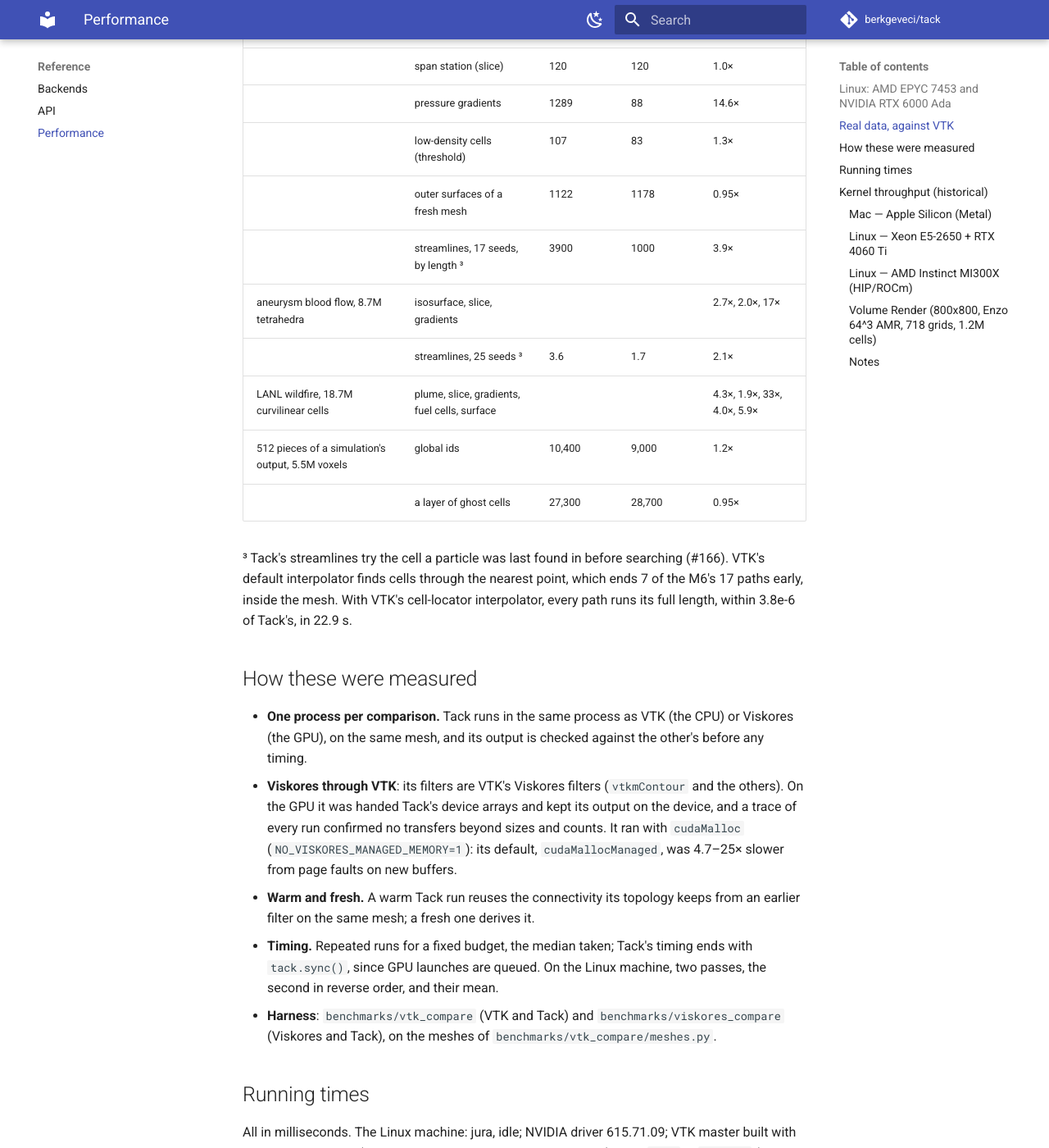
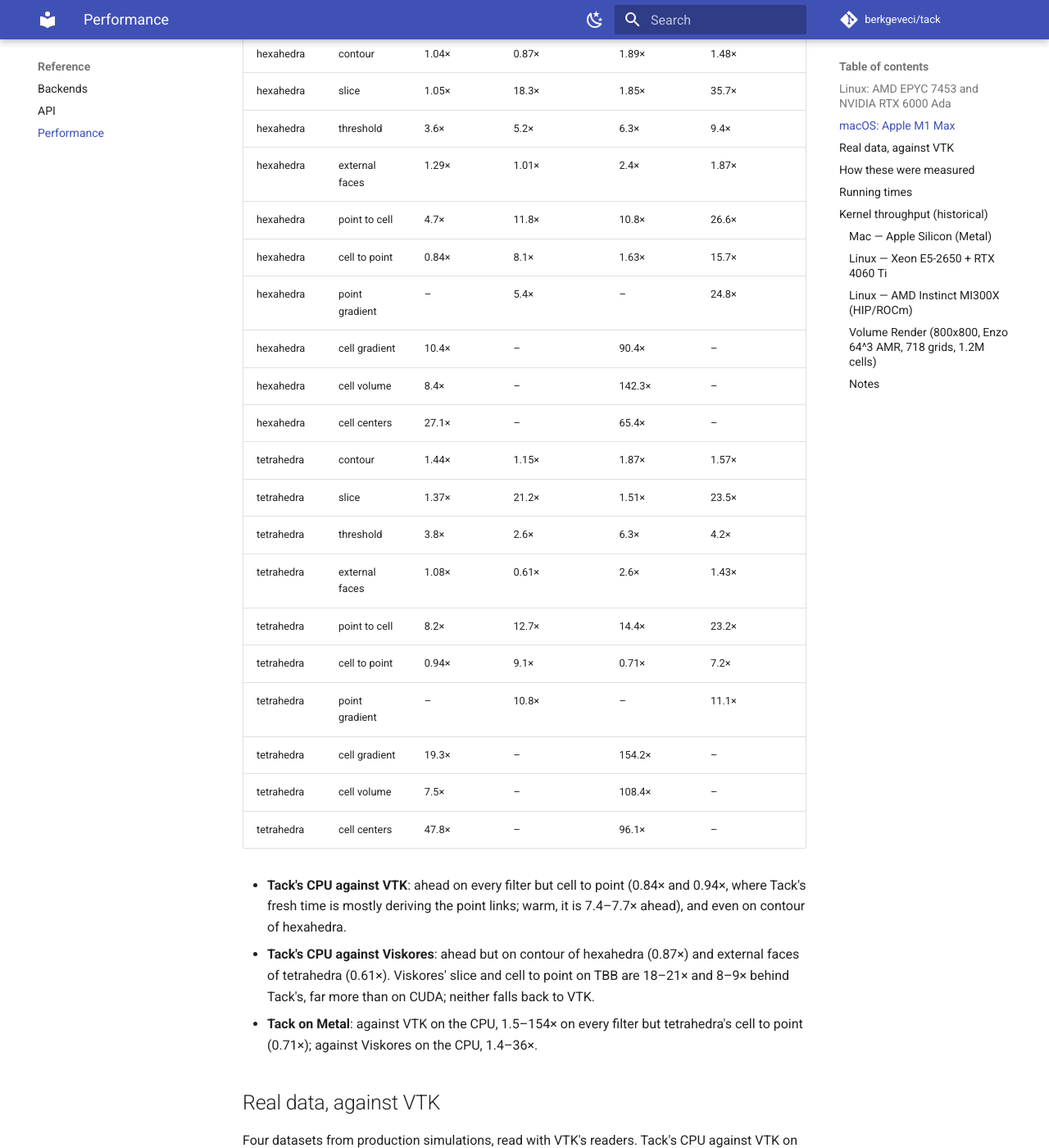
Before and after one commit to berkgeveci/tack, an MkDocs documentation site: the page built from docs/performance.md, in a window 1280 px wide and 1400 px high, scrolled down 2012 px. Shown: the whole window at 82% size. Built offline with MkDocs 1.6.1 and Material for MkDocs 9.7.7, drawn with Linux system fonts in a browser that asks for light colours; comment, search, counter and statistics services are not loaded; the version menu is left out; some of the changed text lies outside the part shown.

Commit message:
Performance page: the M1 Max, with Viskores on TBB and Tack on Metal
VTK master built with TBB and the Viskores 1.2.0 it bundles with its TBB
device, both on 8 threads, against Tack's CPU (8 threads) and Tack on Metal,
at 5M and 20M cells: a summary table of Tack's speedups (VTK / Tack CPU,
Viskores TBB / Tack CPU, VTK / Tack Metal, Viskores TBB / Tack Metal) after
the Linux one, and every running time at the bottom. Every Tack output
agrees with VTK's and Viskores'.

```diff
--- a/docs/performance.md
+++ b/docs/performance.md
@@ -1,7 +1,7 @@
 # Performance
 
-Tack's visualization filters against VTK on the CPU and Viskores on the GPU,
-on synthetic meshes and on real simulation data. Every Tack output is checked
+Tack's visualization filters against VTK and Viskores, on the CPU and the
+GPU, on synthetic meshes and on real simulation data. Every Tack output is checked
 against VTK's before its time counts: counts, sums of positions and values,
 areas and volumes.
 
@@ -51,6 +51,47 @@
 a week earlier (5M hexahedra's contour 5.4 → 7.8 ms), which is being looked
 into.
 
+## macOS: Apple M1 Max
+
+Unstructured grids of 20M hexahedra and of 20M tetrahedra. VTK on 8 CPU
+threads (TBB), Tack's CPU on 8 threads, Viskores 1.2.0 on 8 TBB threads,
+and Tack on the M1 Max's GPU through Metal. Viskores has no Metal device, so
+on the Mac it runs on the CPU, and its column against Tack on Metal compares
+the best each has here.
+
+| mesh | filter | VTK / Tack CPU | Viskores TBB / Tack CPU | VTK / Tack Metal | Viskores TBB / Tack Metal |
+|---|---|---|---|---|---|
+| hexahedra | contour | 1.04× | 0.87× | 1.89× | 1.48× |
+| hexahedra | slice | 1.05× | 18.3× | 1.85× | 35.7× |
+| hexahedra | threshold | 3.6× | 5.2× | 6.3× | 9.4× |
+| hexahedra | external faces | 1.29× | 1.01× | 2.4× | 1.87× |
+| hexahedra | point to cell | 4.7× | 11.8× | 10.8× | 26.6× |
+| hexahedra | cell to point | 0.84× | 8.1× | 1.63× | 15.7× |
+| hexahedra | point gradient | – | 5.4× | – | 24.8× |
+| hexahedra | cell gradient | 10.4× | – | 90.4× | – |
+| hexahedra | cell volume | 8.4× | – | 142.3× | – |
+| hexahedra | cell centers | 27.1× | – | 65.4× | – |
+| tetrahedra | contour | 1.44× | 1.15× | 1.87× | 1.57× |
+| tetrahedra | slice | 1.37× | 21.2× | 1.51× | 23.5× |
+| tetrahedra | threshold | 3.8× | 2.6× | 6.3× | 4.2× |
+| tetrahedra | external faces | 1.08× | 0.61× | 2.6× | 1.43× |
+| tetrahedra | point to cell | 8.2× | 12.7× | 14.4× | 23.2× |
+| tetrahedra | cell to point | 0.94× | 9.1× | 0.71× | 7.2× |
+| tetrahedra | point gradient | – | 10.8× | – | 11.1× |
+| tetrahedra | cell gradient | 19.3× | – | 154.2× | – |
+| tetrahedra | cell volume | 7.5× | – | 108.4× | – |
+| tetrahedra | cell centers | 47.8× | – | 96.1× | – |
+
+- **Tack's CPU against VTK**: ahead on every filter but cell to point
+  (0.84× and 0.94×, where Tack's fresh time is mostly deriving the point
+  links; warm, it is 7.4–7.7× ahead), and even on contour of hexahedra.
+- **Tack's CPU against Viskores**: ahead but on contour of hexahedra (0.87×)
+  and external faces of tetrahedra (0.61×). Viskores' slice and cell to
+  point on TBB are 18–21× and 8–9× behind Tack's, far more than on CUDA;
+  neither falls back to VTK.
+- **Tack on Metal**: against VTK on the CPU, 1.5–154× on every filter but
+  tetrahedra's cell to point (0.71×); against Viskores on the CPU, 1.4–36×.
+
 ## Real data, against VTK
 
 Four datasets from production simulations, read with VTK's readers. Tack's
@@ -92,7 +133,8 @@
   keeps from an earlier filter on the same mesh; a fresh one derives it.
 - **Timing.** Repeated runs for a fixed budget, the median taken; Tack's
   timing ends with `tack.sync()`, since GPU launches are queued. On the
-  Linux machine, two passes, the second in reverse order, and their mean.
+  Linux machine, two passes, the second in reverse order, and their mean;
+  on the Mac, one.
 - **Harness**: `benchmarks/vtk_compare` (VTK and Tack) and
   `benchmarks/viskores_compare` (Viskores and Tack), on the meshes of
   `benchmarks/vtk_compare/meshes.py`.
@@ -149,6 +191,57 @@
 Warm external faces were as slow as fresh in this run: the surface was
 recomputed on every call. Since then (#167) the topology keeps it, and a
 repeated call only carries the fields.
+
+The Mac: Apple M1 Max (8 performance and 2 efficiency cores, 64 GB), macOS
+26; VTK master (`5d3a65f159`) built with TBB, and the Viskores 1.2.0 it
+bundles, with its TBB device (`VISKORES_NUM_THREADS=8`); Tack `main` at
+`533c5da0` (2026-10-27), with #167 (warm external faces only carry
+the fields). One pass. Off the GPU, Viskores' times include VTK's conversion
+of its arrays to Viskores and of the result back, as every VTK filter that
+runs Viskores pays.
+
+| mesh | cells | filter | VTK | Tack CPU | Tack CPU, fresh | Viskores TBB | Tack Metal | Tack Metal, fresh |
+|---|---|---|---|---|---|---|---|---|
+| hexahedra | 5M | contour | 13.0 | 18.6 | 20.5 | 12.3 | 19.9 | 18.8 |
+| hexahedra | 5M | slice | 13.1 | 20.3 | 18.6 | 254 | 20.2 | 16.6 |
+| hexahedra | 5M | threshold | 41.2 | 13.5 | 13.1 | 51.1 | 16.6 | 12.8 |
+| hexahedra | 5M | external faces | 65.7 | 0.15 | 52.3 | 53.9 | 0.16 | 32.7 |
+| hexahedra | 5M | point to cell | 9.40 | 2.43 | 2.35 | 23.9 | 1.87 | 1.71 |
+| hexahedra | 5M | cell to point | 26.1 | 3.32 | 31.6 | 218 | 6.17 | 17.1 |
+| hexahedra | 5M | point gradient | – | 125 | 151 | 800 | 23.2 | 37.9 |
+| hexahedra | 5M | cell gradient | 133 | 11.8 | 11.3 | – | 4.05 | 2.67 |
+| hexahedra | 5M | cell volume | 421 | 51.1 | 51.1 | – | 7.47 | 5.79 |
+| hexahedra | 5M | cell centers | 76.8 | 3.25 | 3.22 | – | 2.82 | 2.19 |
+| tetrahedra | 5M | contour | 12.3 | 9.19 | 9.09 | 10.4 | 18.6 | 17.0 |
+| tetrahedra | 5M | slice | 10.5 | 9.72 | 10.3 | 142 | 20.4 | 17.1 |
+| tetrahedra | 5M | threshold | 28.5 | 9.20 | 9.93 | 19.3 | 12.4 | 9.58 |
+| tetrahedra | 5M | external faces | 56.5 | 0.16 | 57.7 | 32.4 | 0.13 | 26.7 |
+| tetrahedra | 5M | point to cell | 8.93 | 1.32 | 1.34 | 13.9 | 1.43 | 1.36 |
+| tetrahedra | 5M | cell to point | 13.3 | 1.89 | 14.3 | 127 | 6.67 | 20.8 |
+| tetrahedra | 5M | point gradient | – | 11.5 | 23.8 | 251 | 15.5 | 26.6 |
+| tetrahedra | 5M | cell gradient | 135 | 7.11 | 6.75 | – | 2.71 | 2.32 |
+| tetrahedra | 5M | cell volume | 187 | 24.8 | 25.2 | – | 5.78 | 3.80 |
+| tetrahedra | 5M | cell centers | 71.0 | 1.86 | 1.81 | – | 1.67 | 1.48 |
+| hexahedra | 20M | contour | 45.8 | 43.4 | 44.2 | 37.3 | 28.9 | 24.3 |
+| hexahedra | 20M | slice | 47.8 | 45.6 | 45.7 | 945 | 30.9 | 25.8 |
+| hexahedra | 20M | threshold | 157 | 43.5 | 43.7 | 233 | 27.2 | 25.1 |
+| hexahedra | 20M | external faces | 262 | 0.16 | 202 | 206 | 0.16 | 109 |
+| hexahedra | 20M | point to cell | 38.6 | 8.22 | 8.18 | 95.0 | 4.38 | 3.56 |
+| hexahedra | 20M | cell to point | 98.7 | 12.9 | 117 | 958 | 13.3 | 60.7 |
+| hexahedra | 20M | point gradient | – | 489 | 615 | 3307 | 80.0 | 133 |
+| hexahedra | 20M | cell gradient | 484 | 44.4 | 46.7 | – | 9.73 | 5.35 |
+| hexahedra | 20M | cell volume | 1692 | 203 | 200 | – | 13.3 | 11.9 |
+| hexahedra | 20M | cell centers | 304 | 11.7 | 11.2 | – | 7.15 | 4.65 |
+| tetrahedra | 20M | contour | 38.7 | 28.5 | 26.8 | 31.7 | 28.8 | 20.7 |
+| tetrahedra | 20M | slice | 36.7 | 27.1 | 26.8 | 571 | 31.7 | 24.3 |
+| tetrahedra | 20M | threshold | 106 | 29.0 | 27.7 | 72.2 | 24.4 | 16.9 |
+| tetrahedra | 20M | external faces | 223 | 0.16 | 206 | 124 | 0.15 | 85.8 |
+| tetrahedra | 20M | point to cell | 35.4 | 4.37 | 4.34 | 56.1 | 2.79 | 2.46 |
+| tetrahedra | 20M | cell to point | 48.0 | 6.46 | 51.1 | 488 | 13.8 | 68.0 |
+| tetrahedra | 20M | point gradient | – | 43.7 | 89.8 | 970 | 33.5 | 87.5 |
+| tetrahedra | 20M | cell gradient | 512 | 26.2 | 26.6 | – | 6.85 | 3.32 |
+| tetrahedra | 20M | cell volume | 742 | 98.3 | 98.4 | – | 12.5 | 6.84 |
+| tetrahedra | 20M | cell centers | 280 | 6.00 | 5.87 | – | 3.84 | 2.92 |
 
 ## Kernel throughput (historical)
 
```
